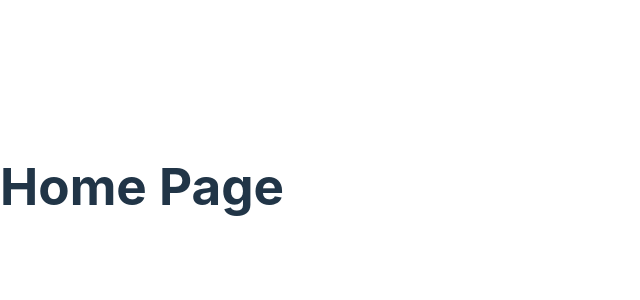
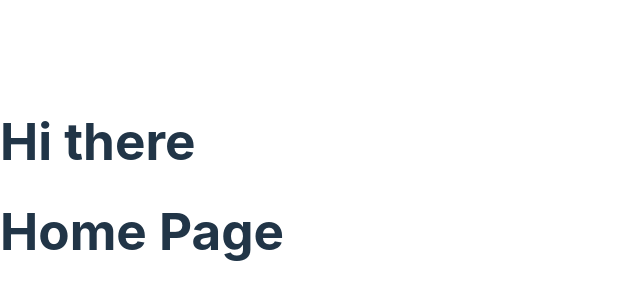
Before and after one commit to Keltz-dev/stevos-website, a React (Vite) app: page / in a window 1280 px wide. Shown: the part 214-514 px from the top of the page, without its empty margins (0-640 px from the left). Built offline with nearby package versions, Linux system fonts and the light colour scheme.

Commit message:
not sure it's actually displaying

```diff
--- a/src/App.jsx
+++ b/src/App.jsx
@@ -6,6 +6,8 @@ const NotFound = () => <h1>404 - Page Not Found</h1>;
 
 function App() {
   return (
+    <div>
+      <h1>Hi there</h1>
       <Router>
         <Routes>
           <Route path="/" element={<Home />} />
@@ -13,6 +15,7 @@ function App() {
           <Route path="*" element={<NotFound />} />
         </Routes>
       </Router>
+    </div>
   );
 }
 
```
Lines whose indentation alone changed are shown as unchanged.
